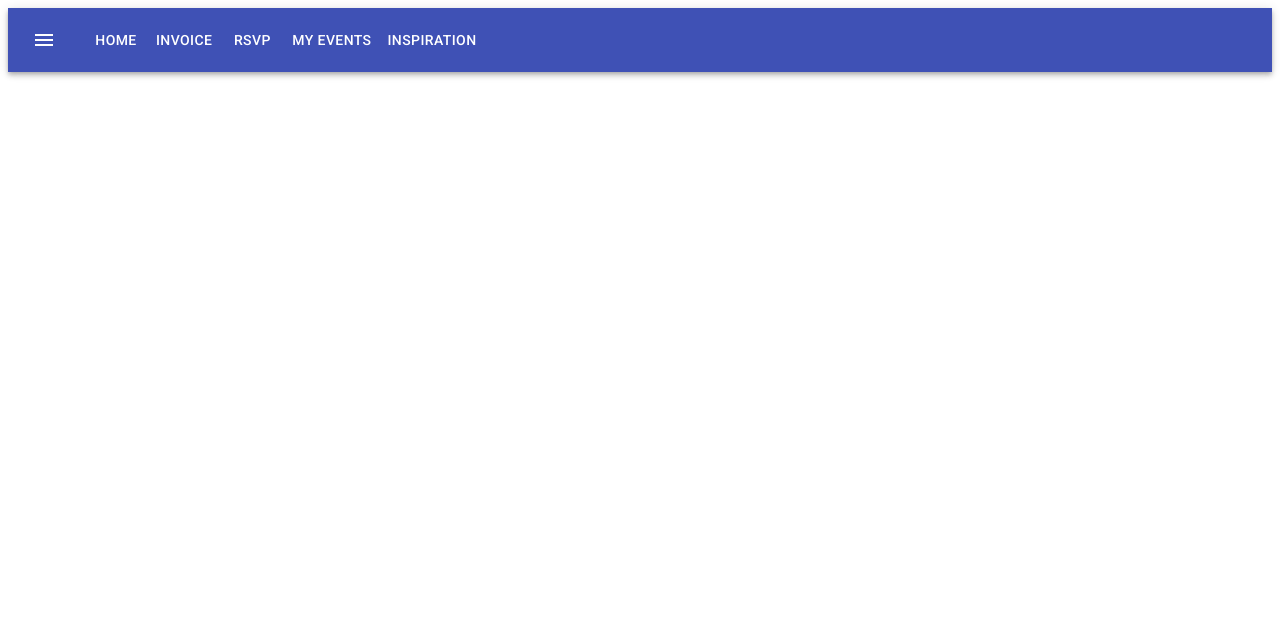
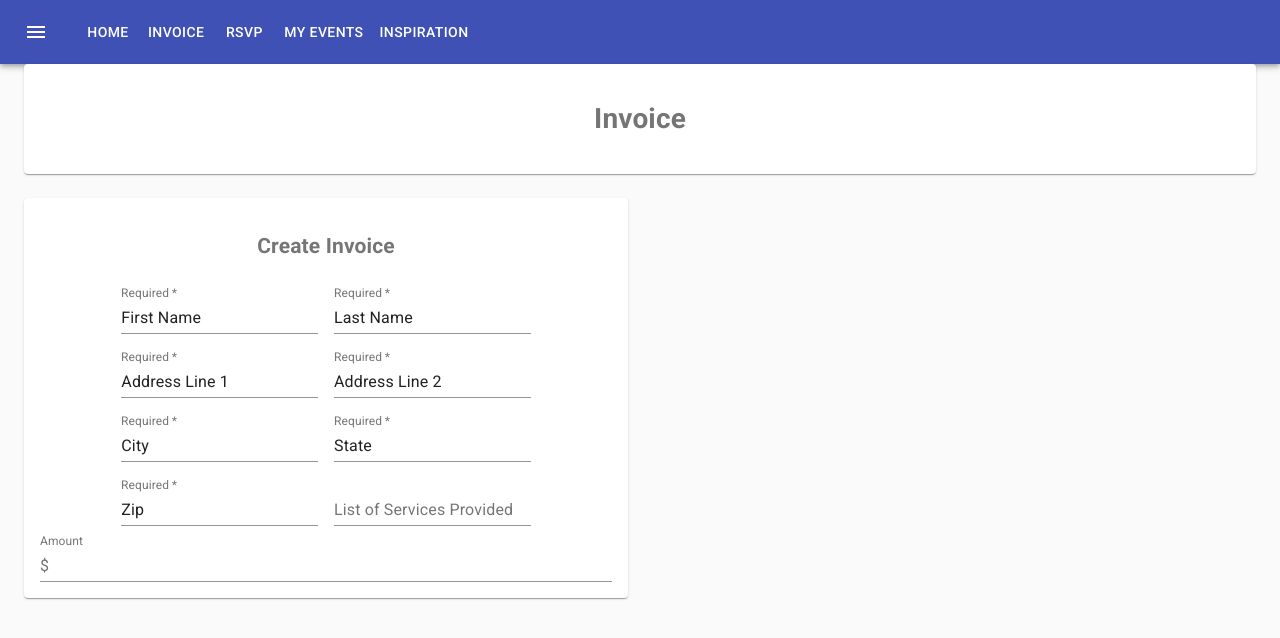
Before and after one commit to blegesse-git/Project-3, a React (Create React App) app: page /invoice in a window 1280 px wide. Shown: the top 638 px of the page. Built offline with nearby package versions, Linux system fonts and the light colour scheme.

Commit message:
added invoice creation paper to invoice page

```diff
--- a/package.json
+++ b/package.json
@@ -3,8 +3,10 @@
   "version": "0.1.0",
   "private": true,
   "dependencies": {
+    "@date-io/date-fns": "^2.10.6",
     "@material-ui/core": "^4.11.2",
     "@material-ui/icons": "^4.11.2",
+    "@material-ui/pickers": "^3.2.10",
     "@testing-library/jest-dom": "^5.11.6",
     "@testing-library/react": "^11.2.2",
     "@testing-library/user-event": "^12.5.0",
--- a/src/App.js
+++ b/src/App.js
@@ -4,7 +4,7 @@ import ButtonAppBar from "./components/Navbar/index"
 import Events from './pages/MyEvents'
 import Home from './pages/Home'
 // import GetInspired from "./pages/GetInspired"
-// import Invoice from "./pages/Invoice"
+import Invoice from "./pages/invoice"
 // import RSVP from "./pages/RSVP"
 import { BrowserRouter as Router, Route } from "react-router-dom";
 
@@ -18,7 +18,7 @@ function App() {
 
              <Route exact path ="/" component={Home}/>
              <Route exact path ="/home" component={Home}/>
-             {/* <Route exact path ="/invoice" component={Invoice}/> */}
+             <Route exact path ="/invoice" component={Invoice}/>
              {/* <Route exact path ="/rsvp" component={RSVP}/> */}
              <Route exact path ="/events" component={Events}/>
              {/* <Route exact path ="/inspo" component={GetInspired}/> */}
--- a/src/pages/invoice.js
+++ b/src/pages/invoice.js
@@ -2,15 +2,32 @@ import React from 'react';
 import { makeStyles } from '@material-ui/core/styles';
 import Paper from '@material-ui/core/Paper';
 import Grid from '@material-ui/core/Grid';
+import TextField from '@material-ui/core/TextField';
 import ButtonAppBar from '../components/Navbar'
 import InputWithIcon from '../components/TextField'
 import OutlinedButtons from '../components/Submit Button'
 import UploadButton from '../components/Upload Button'
 import Container from '../components/Container'
+import 'date-fns';
+import DateFnsUtils from '@date-io/date-fns';
+import {
+    MuiPickersUtilsProvider,
+    KeyboardTimePicker,
+    KeyboardDatePicker,
+} from '@material-ui/pickers';
+import FormControl from '@material-ui/core/FormControl';
+import Input from '@material-ui/core/Input';
+import InputLabel from '@material-ui/core/InputLabel';
+import InputAdornment from '@material-ui/core/InputAdornment';
+
 
 const useStyles = makeStyles((theme) => ({
     root: {
         flexGrow: 1,
+        '& .MuiTextField-root': {
+            margin: theme.spacing(1),
+            width: '25ch',
+        }
     },
     paper: {
         padding: theme.spacing(2),
@@ -19,15 +36,81 @@ const useStyles = makeStyles((theme) => ({
     },
 }));
 
-  export default function FullWidthGrid() {
+export default function Invoice() {
     const classes = useStyles();
+    // const [selectedDate, setSelectedDate] = React.useState(new Date('2014-08-18T21:11:54'));
+
+    // const handleDateChange = (date) => {
+    //     setSelectedDate(date);
+    // };
+    const [values, setValues] = React.useState({
+        amount: '',
+        services: ''
+    });
+
+    const handleChange = (prop) => (event) => {
+        setValues({ ...values, [prop]: event.target.value });
+    };
+
 
     return (
+        <Container>
             <div className={classes.root}>
+                <Grid container spacing={3}>
                     <Grid item xs={12}>
                         <Paper className={classes.paper}><h1>Invoice</h1></Paper>
                     </Grid>
+                    <Grid item xs={12} sm={6}>
+                        <Paper className={classes.paper}><h2>Create Invoice</h2>
+                            <form className={classes.root} noValidate autoComplete="off">
+                                {/* <MuiPickersUtilsProvider utils={DateFnsUtils}>
+                                    <Grid container justify="space-around">
+                                        <KeyboardDatePicker
+                                            disableToolbar
+                                            variant="inline"
+                                            format="MM/dd/yyyy"
+                                            margin="normal"
+                                            id="date-picker-inline"
+                                            label="Date picker inline"
+                                            value={selectedDate}
+                                            onChange={handleDateChange}
+                                            KeyboardButtonProps={{
+                                                'aria-label': 'change date',
+                                            }}
+                                        />
+                                    </Grid>
+                                </MuiPickersUtilsProvider> */}
+                                <TextField required id="standard-required" label="Required" defaultValue="First Name" />
+                                <TextField required id="standard-required" label="Required" defaultValue="Last Name" />
+                                <TextField required id="standard-required" label="Required" defaultValue="Address Line 1" />
+                                <TextField required id="standard-required" label="Required" defaultValue="Address Line 2" />
+                                <TextField required id="standard-required" label="Required" defaultValue="City" />
+                                <TextField required id="standard-required" label="Required" defaultValue="State" />
+                                <TextField required id="standard-required" label="Required" defaultValue="Zip" />
+                                <TextField
+                                    id="standard-multiline-flexible"
+                                    label="List of Services Provided"
+                                    multiline
+                                    rowsMax={10}
+                                    value={values.services}
+                                    onChange={handleChange}
+                                />
+                            </form>
+                            <FormControl fullWidth className={classes.margin}>
+          <InputLabel htmlFor="standard-adornment-amount">Amount</InputLabel>
+          <Input
+            id="standard-adornment-amount"
+            value={values.amount}
+            onChange={handleChange('amount')}
+            startAdornment={<InputAdornment position="start">$</InputAdornment>}
+          />
+        </FormControl>
 
+                        </Paper>
+
+                    </Grid>
+                </Grid>
             </div>
+        </Container>
     )
 }
```
Also changed, not shown: 2 other files (tests, documents, lock files or other folders). Lines whose indentation alone changed are shown as unchanged.
